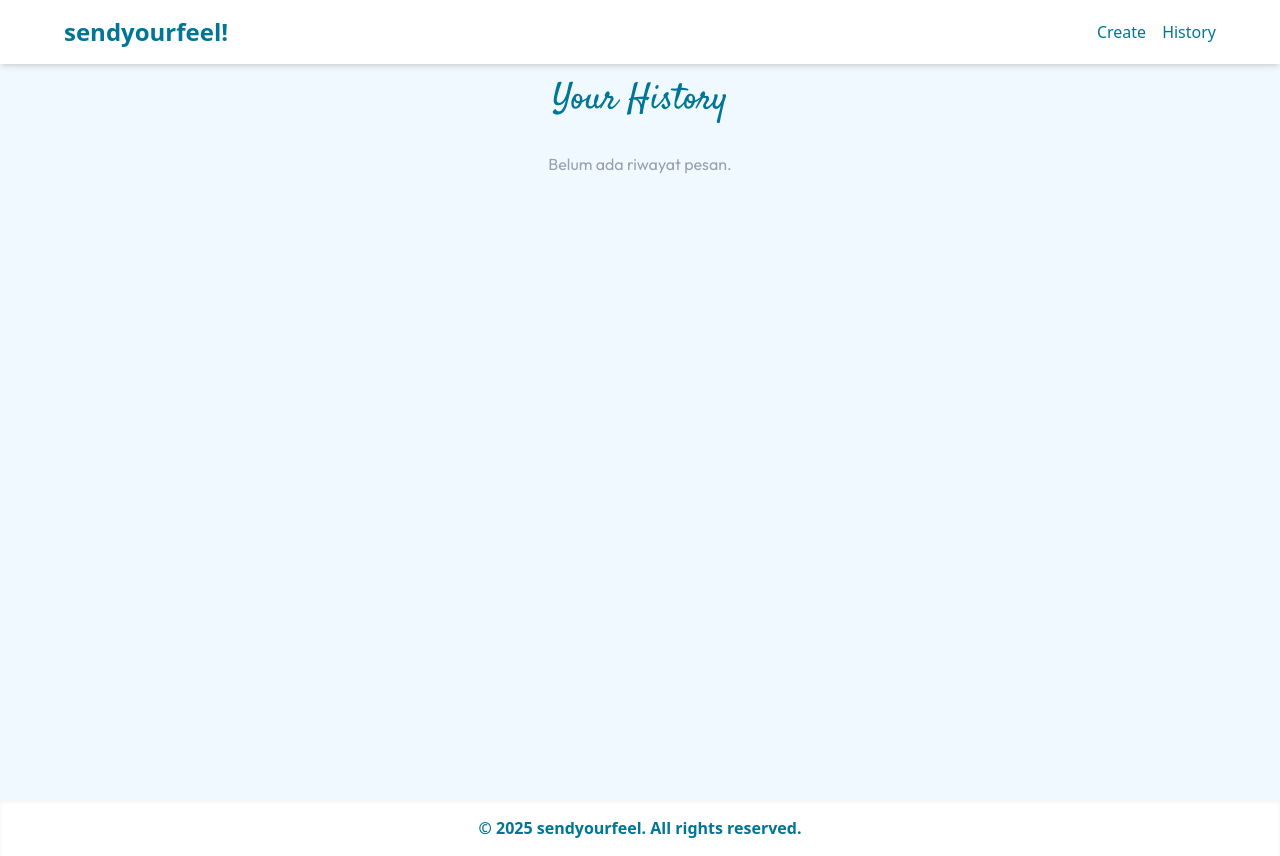
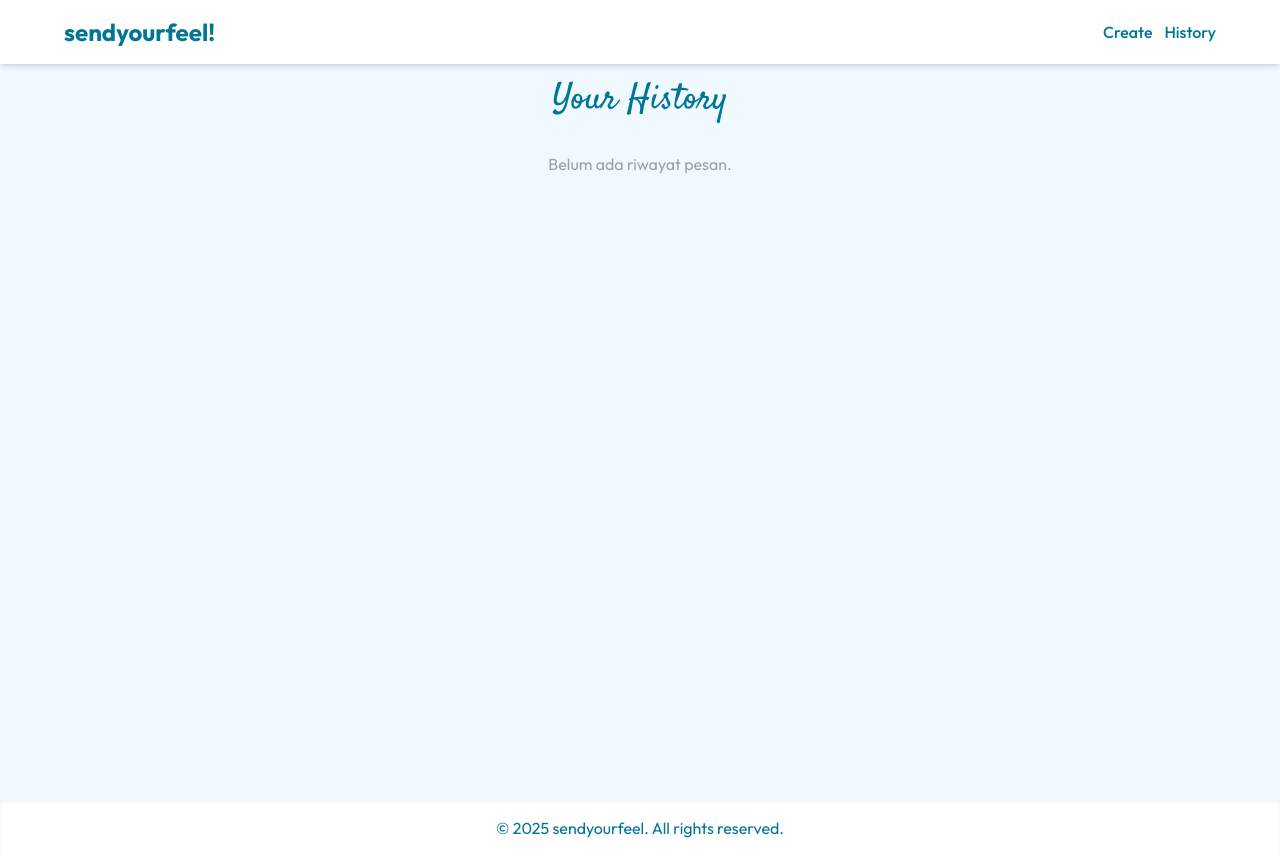
Before and after one commit to mdaffamahendra/fe-sendyourfeel, a React (Vite) app: page /history in a window 1280 px wide. Built offline with nearby package versions, Linux system fonts and the light colour scheme.

Commit message:
5th commit

```diff
--- a/src/components/Footer.jsx
+++ b/src/components/Footer.jsx
@@ -1,6 +1,6 @@
 function Footer() {
   return (
-    <footer className="bg-white text-cyan-700 text-center py-4 shadow-inner font-semibold">
+    <footer className="bg-white text-cyan-700 text-center py-4 shadow-inner font-semibold font-outfit">
       © 2025 sendyourfeel. All rights reserved.
     </footer>
   );
--- a/src/components/Navbar.jsx
+++ b/src/components/Navbar.jsx
@@ -2,11 +2,16 @@ import { Link } from "react-router-dom";
 
 function Navbar() {
   return (
-    <nav className="fixed top-0 left-0 w-full z-50 flex justify-between items-center px-16 py-4 bg-white shadow-md">
-      <Link to="/" className="text-cyan-700 text-2xl font-bold hover:text-cyan-800">
+    <nav className="fixed top-0 left-0 w-full z-50 flex justify-between items-center px-16 py-4 bg-white shadow-md font-outfit">
+      <Link
+        to="/"
+        className="text-cyan-700 text-xl sm:text-2xl font-bold hover:text-cyan-800"
+      >
         sendyourfeel!
       </Link>
-      <div className="space-x-4">
+
+      {/* Links */}
+      <div className="flex flex-wrap gap-3 text-sm sm:text-base">
         <Link
           to="/create"
           className="text-cyan-700 font-medium hover:text-cyan-800"
```
